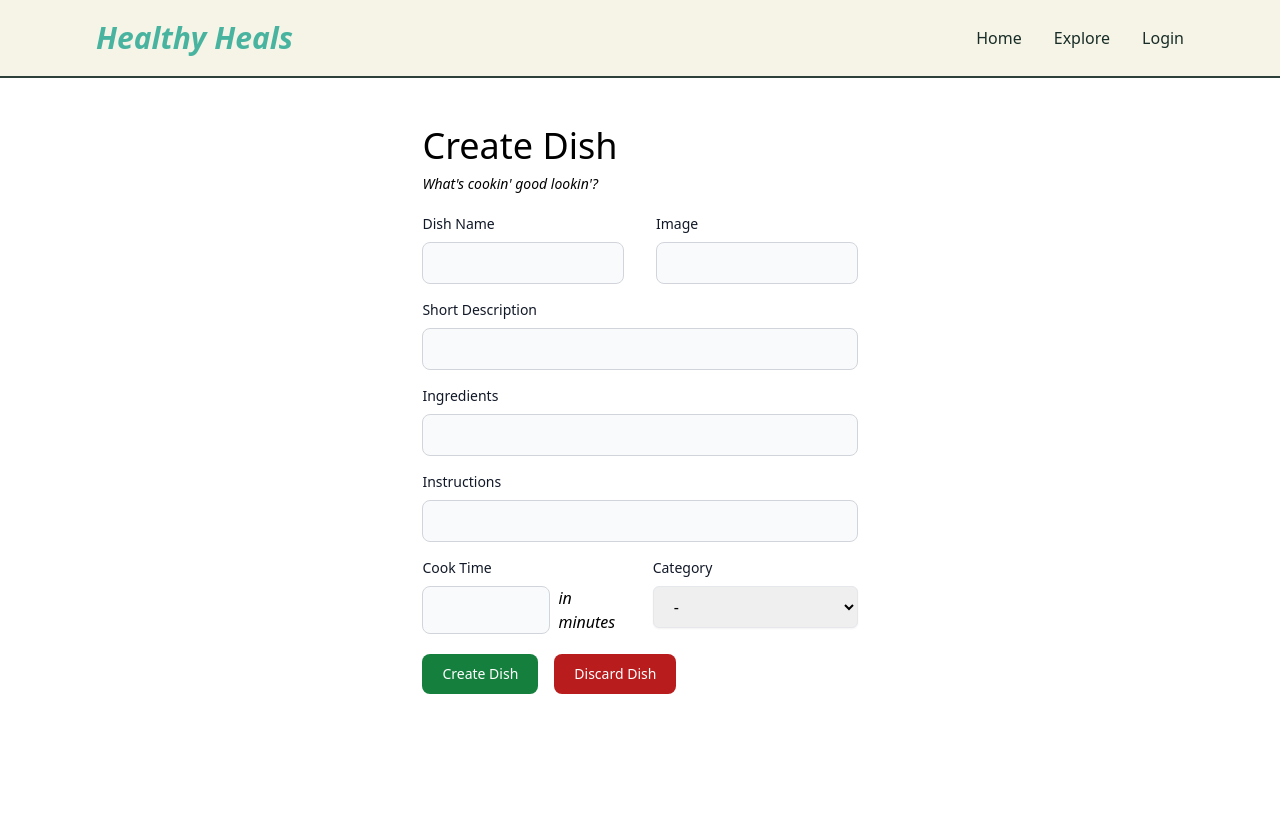
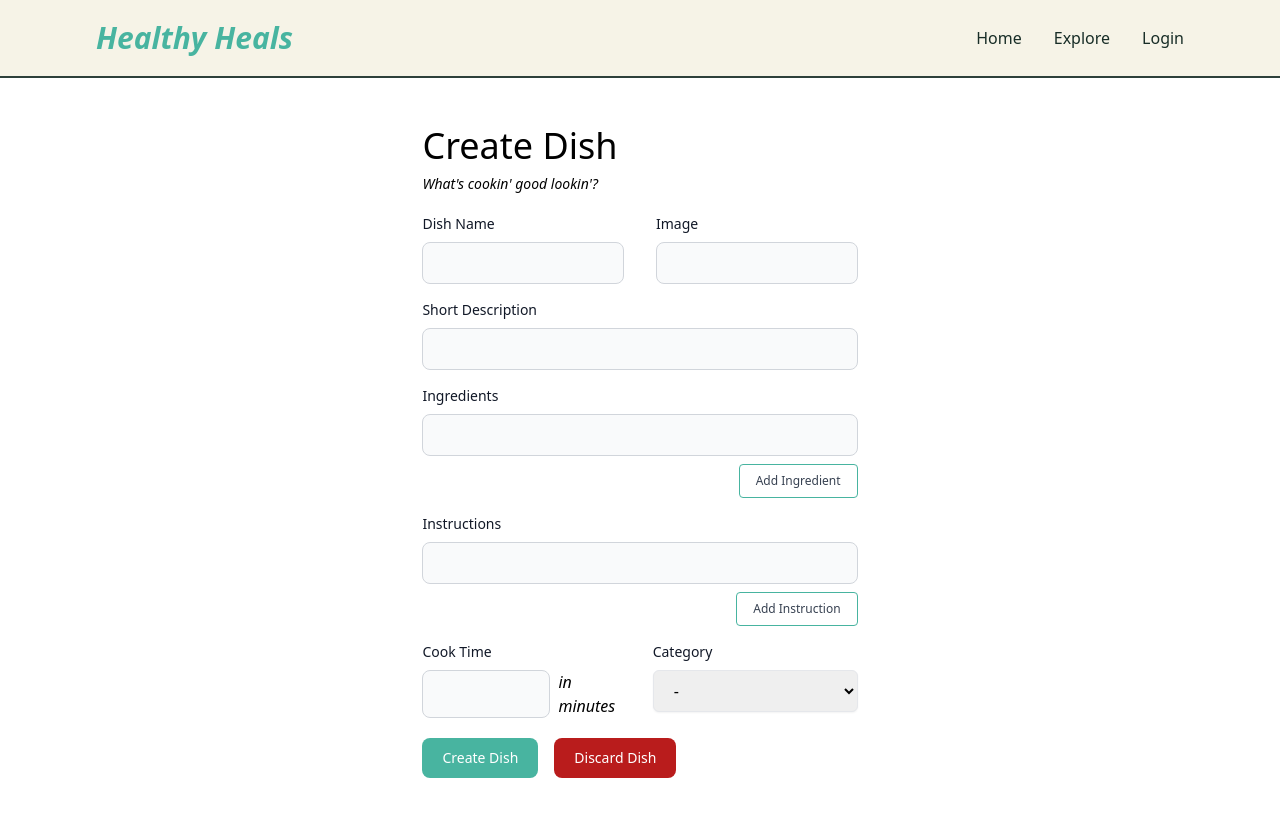
Before and after one commit to WyattBensman/healthy-heals, a React (Vite) app in the folder client/: page /create-dish in a window 1280 px wide. Shown: the top 816 px of the page. Built offline with nearby package versions, Linux system fonts and the light colour scheme.

Commit message:
Cleaned up existing code

```diff
--- a/client/src/components/forms/CreateDishForm.jsx
+++ b/client/src/components/forms/CreateDishForm.jsx
@@ -3,11 +3,49 @@ import { useState } from "react";
 export function CreateDishForm() {
   const [dishName, setDishName] = useState("");
   const [img, setImg] = useState("");
-  const [description, setDescription] = useState([""]);
-  const [ingredients, setIngredients] = useState([""]);
-  const [instructions, setInstructions] = useState([""]);
-  const [cookTime, setCookTime] = useState();
+  const [description, setDescription] = useState("");
+  const [ingredients, setIngredients] = useState([{ id: 1, value: "" }]);
+  const [instructions, setInstructions] = useState([{ id: 1, value: "" }]);
+  const [cookTime, setCookTime] = useState("");
   const [category, setCategory] = useState("");
+
+  const handleIngredientChange = (id, value) => {
+    const updatedIngredients = ingredients.map((ingredient) =>
+      ingredient.id === id ? { ...ingredient, value } : ingredient
+    );
+    setIngredients(updatedIngredients);
+  };
+
+  const handleInstructionChange = (id, value) => {
+    const updatedInstructions = instructions.map((instruction) =>
+      instruction.id === id ? { ...instruction, value } : instruction
+    );
+    setInstructions(updatedInstructions);
+  };
+
+  const addIngredient = () => {
+    const newIngredient = { id: ingredients.length + 1, value: "" };
+    setIngredients([...ingredients, newIngredient]);
+  };
+
+  const removeIngredient = (id) => {
+    const updatedIngredients = ingredients.filter(
+      (ingredient) => ingredient.id !== id
+    );
+    setIngredients(updatedIngredients);
+  };
+
+  const addInstruction = () => {
+    const newInstruction = { id: instructions.length + 1, value: "" };
+    setInstructions([...instructions, newInstruction]);
+  };
+
+  const removeInstruction = (id) => {
+    const updatedInstructions = instructions.filter(
+      (instruction) => instruction.id !== id
+    );
+    setInstructions(updatedInstructions);
+  };
 
   return (
     <form className="md:w-2/5 w-3/4">
@@ -75,14 +113,34 @@ export function CreateDishForm() {
         >
           Ingredients
         </label>
+        {ingredients.map((ingredient, index) => (
+          <div key={ingredient.id} className="relative mb-2">
             <input
-          value={ingredients}
-          onChange={(e) => setIngredients(e.target.value)}
+              value={ingredient.value}
+              onChange={(e) =>
+                handleIngredientChange(ingredient.id, e.target.value)
+              }
               type="text"
-          id="ingredient"
-          className="bg-gray-50 border border-gray-300 text-gray-900 text-sm rounded-lg focus:ring-blue-500 focus:border-blue-500 block w-full p-2.5"
+              className="bg-gray-50 border border-gray-300 text-gray-900 text-sm rounded-lg focus:ring-blue-500 focus:border-blue-500 block w-full p-2.5 pr-10"
               required
             />
+            {index > 0 && (
+              <i
+                className="fa-solid fa-x text-xs text-gray-500 absolute top-2 right-2 cursor-pointer mt-1 mr-1"
+                onClick={() => removeIngredient(ingredient.id)}
+              ></i>
+            )}
+          </div>
+        ))}
+        <div className="flex justify-end mt-1">
+          <button
+            type="button"
+            onClick={addIngredient}
+            className="px-4 py-2 text-xs border border-[#48b4a0] rounded text-gray-700 font-medium hover:drop-shadow"
+          >
+            Add Ingredient
+          </button>
+        </div>
       </div>
       {/* Instructions */}
       <div className="mb-4">
@@ -92,14 +150,34 @@ export function CreateDishForm() {
         >
           Instructions
         </label>
+        {instructions.map((instruction, index) => (
+          <div key={instruction.id} className="relative mb-2">
             <input
-          value={instructions}
-          onChange={(e) => setInstructions(e.target.value)}
+              value={instruction.value}
+              onChange={(e) =>
+                handleInstructionChange(instruction.id, e.target.value)
+              }
               type="text"
-          id="instruction"
-          className="bg-gray-50 border border-gray-300 text-gray-900 text-sm rounded-lg focus:ring-blue-500 focus:border-blue-500 block w-full p-2.5"
+              className="bg-gray-50 border border-gray-300 text-gray-900 text-sm rounded-lg focus:ring-blue-500 focus:border-blue-500 block w-full p-2.5 pr-10"
               required
             />
+            {index > 0 && (
+              <i
+                className="fa-solid fa-x text-xs text-gray-500 absolute top-2 right-2 cursor-pointer mt-1 mr-1"
+                onClick={() => removeInstruction(instruction.id)}
+              ></i>
+            )}
+          </div>
+        ))}
+        <div className="flex justify-end mt-1">
+          <button
+            type="button"
+            onClick={addInstruction}
+            className="px-4 py-2 text-xs border border-[#48b4a0] rounded text-gray-700 font-medium hover:drop-shadow"
+          >
+            Add Instruction
+          </button>
+        </div>
       </div>
       {/* Cook Time & Category */}
       <div className="flex space-x-3 md:space-x-8 mb-4">
@@ -135,6 +213,7 @@ export function CreateDishForm() {
             name="itemSize"
             className="w-full px-4 py-2 border rounded-md shadow-sm text-secondary focus:outline-none"
             value={category}
+            onChange={(e) => setCategory(e.target.value)}
           >
             <option value="">-</option>
             <option value="Breakfast">Breakfast</option>
@@ -149,7 +228,7 @@ export function CreateDishForm() {
       <div className="mt-5">
         <button
           type="submit"
-          className="text-white bg-green-700 hover:bg-green-800 focus:ring-4 focus:outline-none focus:ring-green-300 font-medium rounded-lg text-sm w-full sm:w-auto px-5 py-2.5 text-center duration-200"
+          className="text-white bg-[#48b4a0] hover:bg-green-800 focus:ring-4 focus:outline-none focus:ring-green-300 font-medium rounded-lg text-sm w-full sm:w-auto px-5 py-2.5 text-center duration-200"
         >
           Create Dish
         </button>
--- a/client/src/components/forms/SignupForm.jsx
+++ b/client/src/components/forms/SignupForm.jsx
@@ -126,7 +126,7 @@ export default function SignUpForm() {
         Sign Up
       </button>
       <div className="flex flex-col justify-center text-xs italic text-center">
-        <Link to="/signup" className="hover:text-gray-700 duration-200">
+        <Link to="/login" className="hover:text-gray-700 duration-200">
           Already a Member? Login!
         </Link>
         <p className="my-1">or</p>
--- a/client/src/components/navbar/ProfileDropdown.jsx
+++ b/client/src/components/navbar/ProfileDropdown.jsx
@@ -1,8 +1,13 @@
 import React, { useState } from "react";
 import { NavLink } from "react-router-dom";
+import AuthService from "../../utils/auth";
 
 export default function ProfileNavDropdown() {
   const [isDropdownVisible, setDropdownVisible] = useState(false);
+
+  const handleLogout = () => {
+    AuthService.logout();
+  };
 
   return (
     <div
@@ -11,7 +16,7 @@ export default function ProfileNavDropdown() {
       className="relative"
     >
       <button
-        className="text-[#182d27] bg-[#48b4a0] font-medium focus:ring-4 focus:outline-none focus:ring-blue-300 rounded-lg text-sm px-5 py-2.5 text-center inline-flex items-center dark:bg-blue-600 dark:hover:bg-blue-700 dark:focus:ring-blue-800"
+        className="text-[#182d27] bg-[#48b4a0] font-medium focus:ring-4 focus:outline-none focus:ring-[#48b4a0] rounded-lg text-sm px-5 py-2.5 text-center inline-flex items-center"
         type="button"
       >
         Profile{" "}
@@ -52,12 +57,12 @@ export default function ProfileNavDropdown() {
               </NavLink>
             </li>
             <li>
-              <a
-                href="#"
-                className="block px-4 py-2 text-red-400 hover:bg-gray-100 dark:hover:bg-gray-600 dark:hover:text-white"
+              <div
+                onClick={handleLogout}
+                className="block cursor-pointer px-4 py-2 hover:text-red-600 ease-in-out duration-100"
               >
                 Sign out
-              </a>
+              </div>
             </li>
           </ul>
         </div>
--- a/client/src/pages/CreateDish.jsx
+++ b/client/src/pages/CreateDish.jsx
@@ -3,7 +3,7 @@ import { CreateDishForm } from "../components/forms/createDishForm";
 export default function CreateDish() {
   return (
     <>
-      <div className="flex flex-col justify-center items-center mt-12">
+      <div className="flex flex-col justify-center items-center mt-12 mb-28">
         <CreateDishForm />
       </div>
     </>
```
Also changed, not shown: 1 other file (tests, documents, lock files or other folders). Lines whose indentation alone changed are shown as unchanged.
